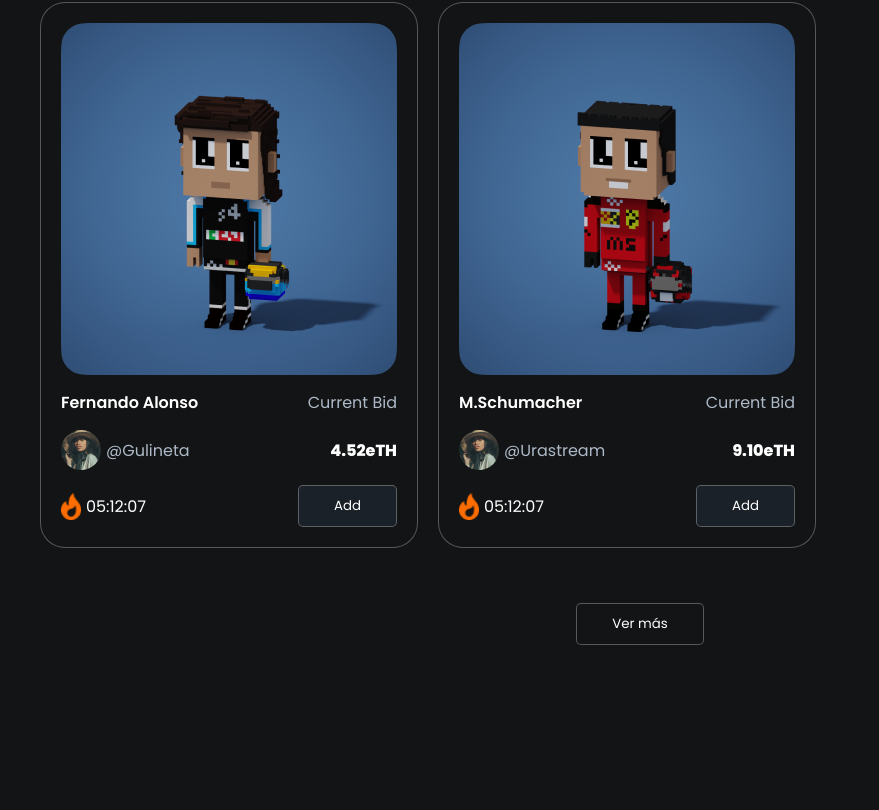
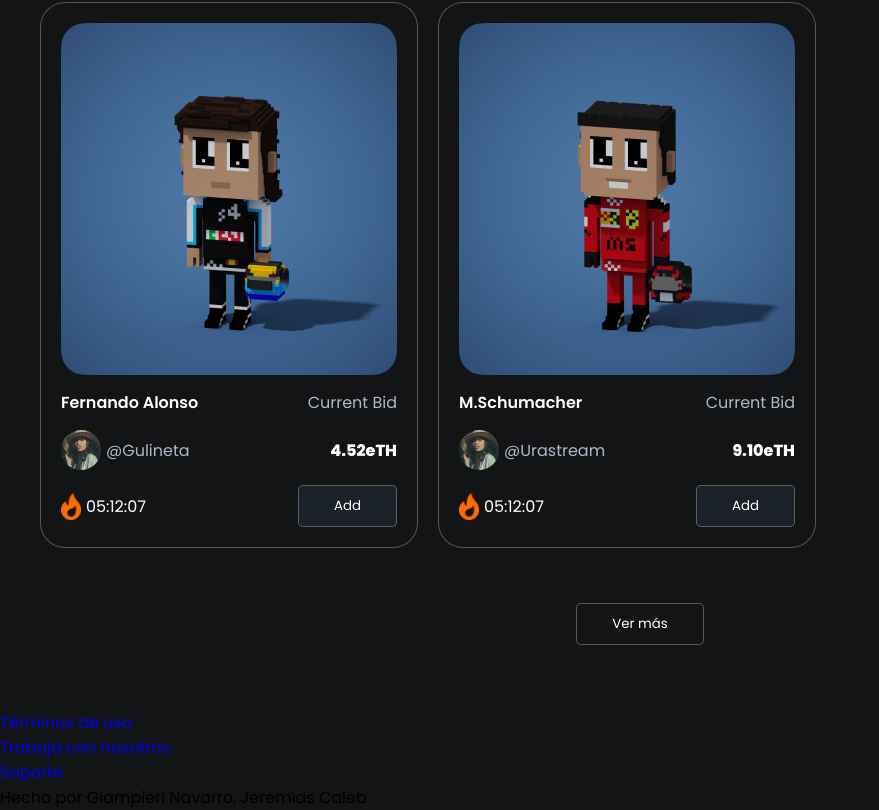
Before and after one commit to jeregiampieri/landing-page-full, a plain HTML site: page index.html in a window 1280 px wide. Shown: the part 2486-3296 px from the top of the page, without its empty margins (0-879 px from the left). Before the commit the page ends 3166 px from the top, so only its background shows below. Drawn offline with Linux system fonts and the light colour scheme.

Commit message:
comienzo del footer

```diff
--- a/index.html
+++ b/index.html
@@ -30,7 +30,7 @@
                 <li><a href="#info">Descubre</a></li>
                 <li><a href="#discover">BTC</a></li>
                 <li><a href="#products">Youtube</a></li>
-                <li><a href="#">Contact us</a></li>
+                <li><a href="#contacto">Contact us</a></li>
             </ul>
             <!-- Carrito -->
             <img src="./img/cart-icon.svg" alt="Logo Carrito"
@@ -285,7 +285,19 @@
             <button class="boton-ver-mas">Ver más</button>
            </section>
            <!-- Fin de la section 4 (productos) -->
-
      </main>
+     <!-- Comienzo del footer -->
+     <footer id="contacto">
+        <!-- Como estos elementos le hacen navegar al usuario en la página,
+         es por eso que se usa un nav -->
+        <nav>
+            <ul>
+                <li><a href="#">Términos de uso</a></li>
+                <li><a href="#">Trabaja con nosotros</a></li>
+                <li><a href="#">Soporte</a></li>
+            </ul>
+        </nav>
+        <p>Hecho por <span>Giampieri Navarro, Jeremías Caleb</span></p>
+     </footer>
 </body>
 </html>
--- a/style.css
+++ b/style.css
@@ -662,6 +662,7 @@ main{
     border-radius: 5px;
     cursor: pointer;
     transition: all 0.5s ease;
+    margin-bottom: 30px;
 }
 
 
```
